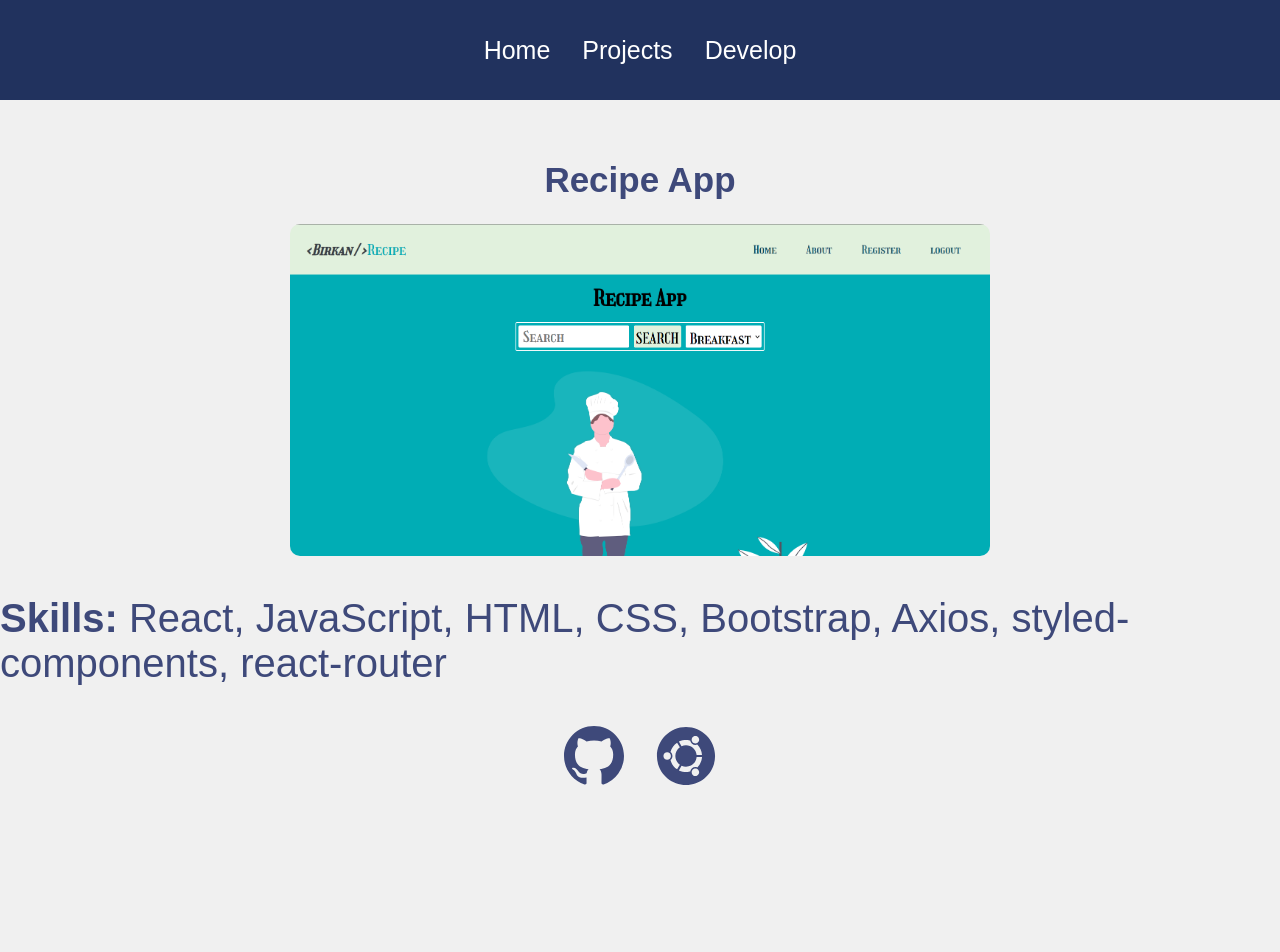
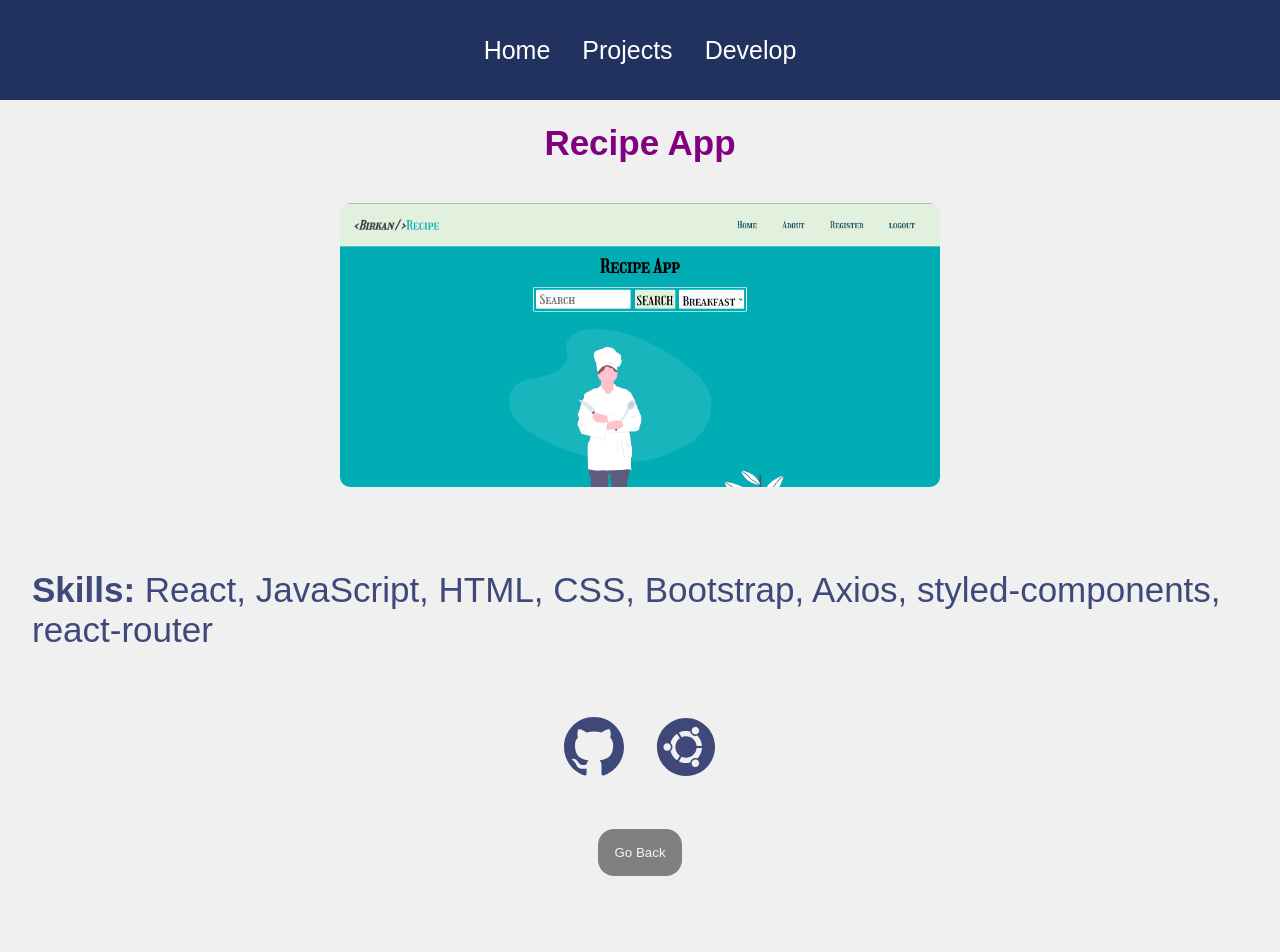
Before and after one commit to birkan-dogan/react-portfolio, a React (Create React App) app: page /projects/1 in a window 1280 px wide. Shown: the top 952 px of the page. Built offline with nearby package versions, Linux system fonts and the light colour scheme.

Commit message:
changing some parts of styling

```diff
--- a/src/App.css
+++ b/src/App.css
@@ -1,5 +1,4 @@
 .App {
-  width: 100%;
   height: auto;
   display: flex;
   flex-direction: column;
@@ -11,3 +10,28 @@ body {
   padding: 0;
   margin: 0;
 }
+#style-11::-webkit-scrollbar-track {
+  -webkit-box-shadow: inset 0 0 6px rgba(0, 0, 0, 0.3);
+  background-color: #f5f5f5;
+  border-radius: 10px;
+}
+
+#style-11::-webkit-scrollbar {
+  width: 10px;
+  background-color: #f5f5f5;
+}
+
+#style-11::-webkit-scrollbar-thumb {
+  background-color: #3366ff;
+  border-radius: 10px;
+  background-image: -webkit-linear-gradient(
+    0deg,
+    rgba(255, 255, 255, 0.5) 25%,
+    transparent 25%,
+    transparent 50%,
+    rgba(255, 255, 255, 0.5) 50%,
+    rgba(255, 255, 255, 0.5) 75%,
+    transparent 75%,
+    transparent
+  );
+}
--- a/src/App.js
+++ b/src/App.js
@@ -9,6 +9,9 @@ import ProjectDisplay from "./pages/ProjectDisplay";
 function App() {
   return (
     <div className="App">
+      <div class="scrollbar" id="style-11">
+        <div class="force-overflow"></div>
+      </div>
       <BrowserRouter>
         <Navbar />
         <Routes>
--- a/src/pages/ProjectDisplay.jsx
+++ b/src/pages/ProjectDisplay.jsx
@@ -1,5 +1,5 @@
 import React from "react";
-import { useParams } from "react-router-dom";
+import { useNavigate, useParams } from "react-router-dom";
 import { projectlist } from "../helpers/Projectlist";
 import { BsGithub } from "react-icons/bs";
 import { FaUbuntu } from "react-icons/fa";
@@ -7,6 +7,7 @@ import "../styles/ProjectDisplay.css";
 const ProjectDisplay = () => {
   const { id } = useParams();
   const project = projectlist[id];
+  const navigate = useNavigate();
   return (
     <div className="project">
       <h1>{project.name}</h1>
@@ -22,6 +23,9 @@ const ProjectDisplay = () => {
           <FaUbuntu />
         </a>
       </div>
+      <button onClick={() => navigate(-1)} className="back">
+        Go Back
+      </button>
     </div>
   );
 };
--- a/src/pages/Projects.jsx
+++ b/src/pages/Projects.jsx
@@ -7,7 +7,6 @@ const Projects = () => {
   let mappingList = projectlist.slice(0, 5);
   const handleLoad = () => {
     setLoad(load + 1);
-    console.log(load);
   };
   return (
     <div className="projects">
--- a/src/styles/Footer.css
+++ b/src/styles/Footer.css
@@ -1,5 +1,4 @@
 .footer {
-  width: 100%;
   height: 120px;
   background: #21325e;
   display: flex;
@@ -7,7 +6,7 @@
   align-items: center;
   flex-direction: column;
   padding: 10px;
-  margin-top: 200px;
+  margin-top: 100px;
   /* position: fixed; */
   /* position: sticky; */
   bottom: 0px;
--- a/src/styles/Home.css
+++ b/src/styles/Home.css
@@ -1,12 +1,10 @@
 .home {
-  width: 100%;
   align-items: center;
   font-family: "Arial", sans-serif;
   color: #3e497a;
 }
 
 .about {
-  width: 100%;
   height: calc(100vh - 100px);
   display: flex;
   flex-direction: column;
@@ -25,7 +23,6 @@
 }
 
 .about .prompt {
-  width: 40%;
   font-size: 30px;
 }
 .prompt svg {
@@ -36,7 +33,6 @@
 
 .skills {
   font-size: 35px;
-  width: 100%;
   display: flex;
   justify-content: center;
   flex-direction: column;
--- a/src/styles/ProjectDisplay.css
+++ b/src/styles/ProjectDisplay.css
@@ -1,6 +1,5 @@
 .project {
-  width: 100%;
-  height: calc(100vh - 100px);
+  height: auto;
   display: flex;
   justify-content: center;
   align-items: center;
@@ -8,21 +7,44 @@
 }
 
 .project h1 {
-  margin-top: 50px;
-  color: #3e497a;
+  /* margin: 50px; */
+  /* margin-top: 200px; */
+  color: purple;
   font-size: 35px;
 }
 .project img {
-  width: 700px;
+  width: 600px;
   border-radius: 10px;
+  transition: all 0.7s;
+  margin: 1rem;
 }
-
+.project img:hover {
+  transform: scale(1.2);
+}
 .project p {
-  font-size: 40px;
+  font-size: 35px;
   color: #3e497a;
+  padding: 2rem;
 }
 
 .project svg {
   font-size: 60px;
   color: #3e497a;
+  transition: all 0.5s;
 }
+.project svg:hover {
+  color: red;
+}
+.back {
+  margin-top: 3rem;
+  border: white;
+  cursor: pointer;
+  background-color: grey;
+  color: #f3f3f3;
+  padding: 1rem;
+  border-radius: 1rem;
+  transition: all 0.5s;
+}
+.back:hover {
+  transform: scale(0.98);
+}
```
